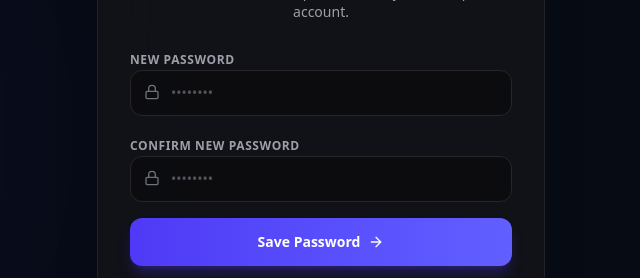
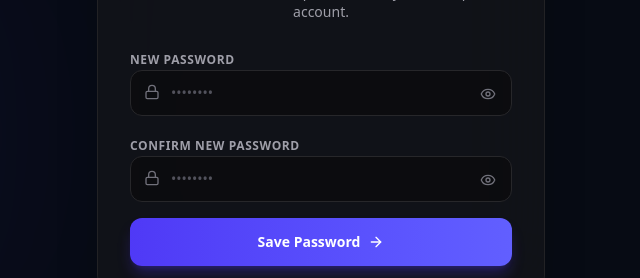
Before and after one commit to adsetsproflow-a11y/Adsetspro, a Next.js app: page /reset-password in a window 1280 px wide. Shown: the part 324-602 px from the top of the page, without its empty margins (319-959 px from the left). Built offline with nearby package versions, Linux system fonts and the light colour scheme; no server answers.

Commit message:
feat: add eye toggle icon for show/hide password on all auth pages

```diff
--- a/src/app/(public)/accept-invitation/page.tsx
+++ b/src/app/(public)/accept-invitation/page.tsx
@@ -3,7 +3,7 @@
 import React, { useState, useEffect, Suspense } from 'react';
 import { useRouter, useSearchParams } from 'next/navigation';
 import Link from 'next/link';
-import { UserCheck, Lock, User, ArrowRight, Loader2, AlertCircle, CheckCircle2 } from 'lucide-react';
+import { UserCheck, Lock, User, ArrowRight, Loader2, AlertCircle, CheckCircle2, Eye, EyeOff } from 'lucide-react';
 import { acceptInvitationSchema } from '@/lib/validation';
 
 function AcceptInvitationForm() {
@@ -14,6 +14,8 @@ function AcceptInvitationForm() {
   const [fullName, setFullName] = useState('');
   const [password, setPassword] = useState('');
   const [confirmPassword, setConfirmPassword] = useState('');
+  const [showPassword, setShowPassword] = useState(false);
+  const [showConfirmPassword, setShowConfirmPassword] = useState(false);
   const [isLoading, setIsLoading] = useState(false);
   const [errorMessage, setErrorMessage] = useState<string | null>(null);
   const [isSuccess, setIsSuccess] = useState(false);
@@ -128,13 +130,22 @@ function AcceptInvitationForm() {
               <div className="relative">
                 <Lock className="absolute left-3.5 top-3.5 w-4 h-4 text-zinc-500" />
                 <input
-                  type="password"
+                  type={showPassword ? 'text' : 'password'}
                   required
                   value={password}
                   onChange={(e) => setPassword(e.target.value)}
                   placeholder="••••••••"
-                  className="w-full pl-10 pr-4 py-2.5 bg-zinc-950/60 border border-zinc-800 rounded-xl text-zinc-100 placeholder:text-zinc-600 text-sm focus:outline-none focus:border-indigo-500 focus:ring-1 focus:ring-indigo-500 transition-all"
+                  className="w-full pl-10 pr-10 py-2.5 bg-zinc-950/60 border border-zinc-800 rounded-xl text-zinc-100 placeholder:text-zinc-600 text-sm focus:outline-none focus:border-indigo-500 focus:ring-1 focus:ring-indigo-500 transition-all"
                 />
+                <button
+                  type="button"
+                  onClick={() => setShowPassword(!showPassword)}
+                  className="absolute right-3 top-3 text-zinc-500 hover:text-zinc-300 transition-colors p-0.5 focus:outline-none cursor-pointer"
+                  tabIndex={-1}
+                  title={showPassword ? 'Hide password' : 'Show password'}
+                >
+                  {showPassword ? <EyeOff className="w-4 h-4" /> : <Eye className="w-4 h-4" />}
+                </button>
               </div>
             </div>
 
@@ -145,13 +156,22 @@ function AcceptInvitationForm() {
               <div className="relative">
                 <Lock className="absolute left-3.5 top-3.5 w-4 h-4 text-zinc-500" />
                 <input
-                  type="password"
+                  type={showConfirmPassword ? 'text' : 'password'}
                   required
                   value={confirmPassword}
                   onChange={(e) => setConfirmPassword(e.target.value)}
                   placeholder="••••••••"
-                  className="w-full pl-10 pr-4 py-2.5 bg-zinc-950/60 border border-zinc-800 rounded-xl text-zinc-100 placeholder:text-zinc-600 text-sm focus:outline-none focus:border-indigo-500 focus:ring-1 focus:ring-indigo-500 transition-all"
+                  className="w-full pl-10 pr-10 py-2.5 bg-zinc-950/60 border border-zinc-800 rounded-xl text-zinc-100 placeholder:text-zinc-600 text-sm focus:outline-none focus:border-indigo-500 focus:ring-1 focus:ring-indigo-500 transition-all"
                 />
+                <button
+                  type="button"
+                  onClick={() => setShowConfirmPassword(!showConfirmPassword)}
+                  className="absolute right-3 top-3 text-zinc-500 hover:text-zinc-300 transition-colors p-0.5 focus:outline-none cursor-pointer"
+                  tabIndex={-1}
+                  title={showConfirmPassword ? 'Hide password' : 'Show password'}
+                >
+                  {showConfirmPassword ? <EyeOff className="w-4 h-4" /> : <Eye className="w-4 h-4" />}
+                </button>
               </div>
             </div>
 
--- a/src/app/(public)/login/page.tsx
+++ b/src/app/(public)/login/page.tsx
@@ -4,7 +4,7 @@ import React, { useState } from 'react';
 import Link from 'next/link';
 import { useRouter } from 'next/navigation';
 import { createClient } from '@/lib/supabase/client';
-import { Shield, Mail, Lock, ArrowRight, Loader2, AlertCircle } from 'lucide-react';
+import { Shield, Mail, Lock, ArrowRight, Loader2, AlertCircle, Eye, EyeOff } from 'lucide-react';
 
 export default function LoginPage() {
   const router = useRouter();
@@ -12,6 +12,7 @@ export default function LoginPage() {
 
   const [email, setEmail] = useState('');
   const [password, setPassword] = useState('');
+  const [showPassword, setShowPassword] = useState(false);
   const [isLoading, setIsLoading] = useState(false);
   const [errorMessage, setErrorMessage] = useState<string | null>(null);
 
@@ -110,13 +111,22 @@ export default function LoginPage() {
             <div className="relative">
               <Lock className="absolute left-3.5 top-3.5 w-4 h-4 text-zinc-500" />
               <input
-                type="password"
+                type={showPassword ? 'text' : 'password'}
                 required
                 value={password}
                 onChange={(e) => setPassword(e.target.value)}
                 placeholder="••••••••"
-                className="w-full pl-10 pr-4 py-3 bg-zinc-950/60 border border-zinc-800 rounded-xl text-zinc-100 placeholder:text-zinc-600 text-sm focus:outline-none focus:border-indigo-500 focus:ring-1 focus:ring-indigo-500 transition-all"
+                className="w-full pl-10 pr-10 py-3 bg-zinc-950/60 border border-zinc-800 rounded-xl text-zinc-100 placeholder:text-zinc-600 text-sm focus:outline-none focus:border-indigo-500 focus:ring-1 focus:ring-indigo-500 transition-all"
               />
+              <button
+                type="button"
+                onClick={() => setShowPassword(!showPassword)}
+                className="absolute right-3.5 top-3.5 text-zinc-500 hover:text-zinc-300 transition-colors p-0.5 focus:outline-none cursor-pointer"
+                tabIndex={-1}
+                title={showPassword ? 'Hide password' : 'Show password'}
+              >
+                {showPassword ? <EyeOff className="w-4 h-4" /> : <Eye className="w-4 h-4" />}
+              </button>
             </div>
           </div>
 
--- a/src/app/(public)/register/page.tsx
+++ b/src/app/(public)/register/page.tsx
@@ -3,7 +3,7 @@
 import React, { useState } from 'react';
 import Link from 'next/link';
 import { useRouter } from 'next/navigation';
-import { Building2, User, Mail, Lock, CheckCircle2, ArrowRight, Loader2, AlertCircle } from 'lucide-react';
+import { Building2, User, Mail, Lock, CheckCircle2, ArrowRight, Loader2, AlertCircle, Eye, EyeOff } from 'lucide-react';
 import { registerCompanySchema } from '@/lib/validation';
 
 export default function RegisterCompanyPage() {
@@ -18,6 +18,8 @@ export default function RegisterCompanyPage() {
     termsAccepted: false,
   });
 
+  const [showPassword, setShowPassword] = useState(false);
+  const [showConfirmPassword, setShowConfirmPassword] = useState(false);
   const [isLoading, setIsLoading] = useState(false);
   const [errorMessage, setErrorMessage] = useState<string | null>(null);
   const [isSuccess, setIsSuccess] = useState(false);
@@ -158,13 +160,22 @@ export default function RegisterCompanyPage() {
                   <div className="relative">
                     <Lock className="absolute left-3.5 top-3.5 w-4 h-4 text-zinc-500" />
                     <input
-                      type="password"
+                      type={showPassword ? 'text' : 'password'}
                       required
                       value={formData.password}
                       onChange={(e) => setFormData({ ...formData, password: e.target.value })}
                       placeholder="••••••••"
-                      className="w-full pl-10 pr-4 py-2.5 bg-zinc-950/60 border border-zinc-800 rounded-xl text-zinc-100 placeholder:text-zinc-600 text-sm focus:outline-none focus:border-indigo-500 focus:ring-1 focus:ring-indigo-500 transition-all"
+                      className="w-full pl-10 pr-10 py-2.5 bg-zinc-950/60 border border-zinc-800 rounded-xl text-zinc-100 placeholder:text-zinc-600 text-sm focus:outline-none focus:border-indigo-500 focus:ring-1 focus:ring-indigo-500 transition-all"
                     />
+                    <button
+                      type="button"
+                      onClick={() => setShowPassword(!showPassword)}
+                      className="absolute right-3 top-3 text-zinc-500 hover:text-zinc-300 transition-colors p-0.5 focus:outline-none cursor-pointer"
+                      tabIndex={-1}
+                      title={showPassword ? 'Hide password' : 'Show password'}
+                    >
+                      {showPassword ? <EyeOff className="w-4 h-4" /> : <Eye className="w-4 h-4" />}
+                    </button>
                   </div>
                 </div>
 
@@ -175,15 +186,24 @@ export default function RegisterCompanyPage() {
                   <div className="relative">
                     <Lock className="absolute left-3.5 top-3.5 w-4 h-4 text-zinc-500" />
                     <input
-                      type="password"
+                      type={showConfirmPassword ? 'text' : 'password'}
                       required
                       value={formData.confirmPassword}
                       onChange={(e) =>
                         setFormData({ ...formData, confirmPassword: e.target.value })
                       }
                       placeholder="••••••••"
-                      className="w-full pl-10 pr-4 py-2.5 bg-zinc-950/60 border border-zinc-800 rounded-xl text-zinc-100 placeholder:text-zinc-600 text-sm focus:outline-none focus:border-indigo-500 focus:ring-1 focus:ring-indigo-500 transition-all"
+                      className="w-full pl-10 pr-10 py-2.5 bg-zinc-950/60 border border-zinc-800 rounded-xl text-zinc-100 placeholder:text-zinc-600 text-sm focus:outline-none focus:border-indigo-500 focus:ring-1 focus:ring-indigo-500 transition-all"
                     />
+                    <button
+                      type="button"
+                      onClick={() => setShowConfirmPassword(!showConfirmPassword)}
+                      className="absolute right-3 top-3 text-zinc-500 hover:text-zinc-300 transition-colors p-0.5 focus:outline-none cursor-pointer"
+                      tabIndex={-1}
+                      title={showConfirmPassword ? 'Hide password' : 'Show password'}
+                    >
+                      {showConfirmPassword ? <EyeOff className="w-4 h-4" /> : <Eye className="w-4 h-4" />}
+                    </button>
                   </div>
                 </div>
               </div>
--- a/src/app/(public)/reset-password/page.tsx
+++ b/src/app/(public)/reset-password/page.tsx
@@ -4,7 +4,7 @@ import React, { useState } from 'react';
 import { useRouter } from 'next/navigation';
 import { createClient } from '@/lib/supabase/client';
 import { resetPasswordSchema } from '@/lib/validation';
-import { Lock, ArrowRight, Loader2, AlertCircle, CheckCircle2 } from 'lucide-react';
+import { Lock, ArrowRight, Loader2, AlertCircle, CheckCircle2, Eye, EyeOff } from 'lucide-react';
 
 export default function ResetPasswordPage() {
   const router = useRouter();
@@ -12,6 +12,8 @@ export default function ResetPasswordPage() {
 
   const [password, setPassword] = useState('');
   const [confirmPassword, setConfirmPassword] = useState('');
+  const [showPassword, setShowPassword] = useState(false);
+  const [showConfirmPassword, setShowConfirmPassword] = useState(false);
   const [isLoading, setIsLoading] = useState(false);
   const [errorMessage, setErrorMessage] = useState<string | null>(null);
   const [isSuccess, setIsSuccess] = useState(false);
@@ -87,13 +89,22 @@ export default function ResetPasswordPage() {
                 <div className="relative">
                   <Lock className="absolute left-3.5 top-3.5 w-4 h-4 text-zinc-500" />
                   <input
-                    type="password"
+                    type={showPassword ? 'text' : 'password'}
                     required
                     value={password}
                     onChange={(e) => setPassword(e.target.value)}
                     placeholder="••••••••"
-                    className="w-full pl-10 pr-4 py-3 bg-zinc-950/60 border border-zinc-800 rounded-xl text-zinc-100 placeholder:text-zinc-600 text-sm focus:outline-none focus:border-indigo-500 focus:ring-1 focus:ring-indigo-500 transition-all"
+                    className="w-full pl-10 pr-10 py-3 bg-zinc-950/60 border border-zinc-800 rounded-xl text-zinc-100 placeholder:text-zinc-600 text-sm focus:outline-none focus:border-indigo-500 focus:ring-1 focus:ring-indigo-500 transition-all"
                   />
+                  <button
+                    type="button"
+                    onClick={() => setShowPassword(!showPassword)}
+                    className="absolute right-3.5 top-3.5 text-zinc-500 hover:text-zinc-300 transition-colors p-0.5 focus:outline-none cursor-pointer"
+                    tabIndex={-1}
+                    title={showPassword ? 'Hide password' : 'Show password'}
+                  >
+                    {showPassword ? <EyeOff className="w-4 h-4" /> : <Eye className="w-4 h-4" />}
+                  </button>
                 </div>
               </div>
 
@@ -104,13 +115,22 @@ export default function ResetPasswordPage() {
                 <div className="relative">
                   <Lock className="absolute left-3.5 top-3.5 w-4 h-4 text-zinc-500" />
                   <input
-                    type="password"
+                    type={showConfirmPassword ? 'text' : 'password'}
                     required
                     value={confirmPassword}
                     onChange={(e) => setConfirmPassword(e.target.value)}
                     placeholder="••••••••"
-                    className="w-full pl-10 pr-4 py-3 bg-zinc-950/60 border border-zinc-800 rounded-xl text-zinc-100 placeholder:text-zinc-600 text-sm focus:outline-none focus:border-indigo-500 focus:ring-1 focus:ring-indigo-500 transition-all"
+                    className="w-full pl-10 pr-10 py-3 bg-zinc-950/60 border border-zinc-800 rounded-xl text-zinc-100 placeholder:text-zinc-600 text-sm focus:outline-none focus:border-indigo-500 focus:ring-1 focus:ring-indigo-500 transition-all"
                   />
+                  <button
+                    type="button"
+                    onClick={() => setShowConfirmPassword(!showConfirmPassword)}
+                    className="absolute right-3.5 top-3.5 text-zinc-500 hover:text-zinc-300 transition-colors p-0.5 focus:outline-none cursor-pointer"
+                    tabIndex={-1}
+                    title={showConfirmPassword ? 'Hide password' : 'Show password'}
+                  >
+                    {showConfirmPassword ? <EyeOff className="w-4 h-4" /> : <Eye className="w-4 h-4" />}
+                  </button>
                 </div>
               </div>
 
```
